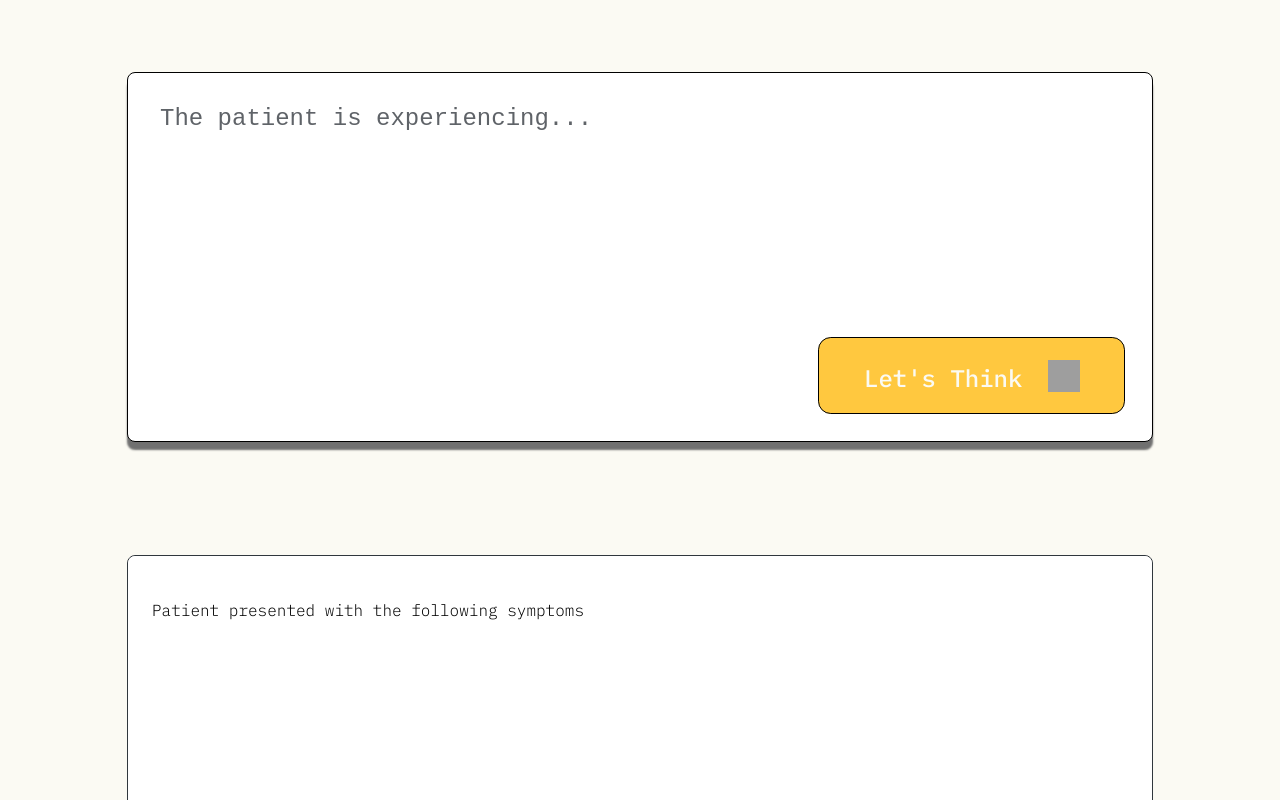
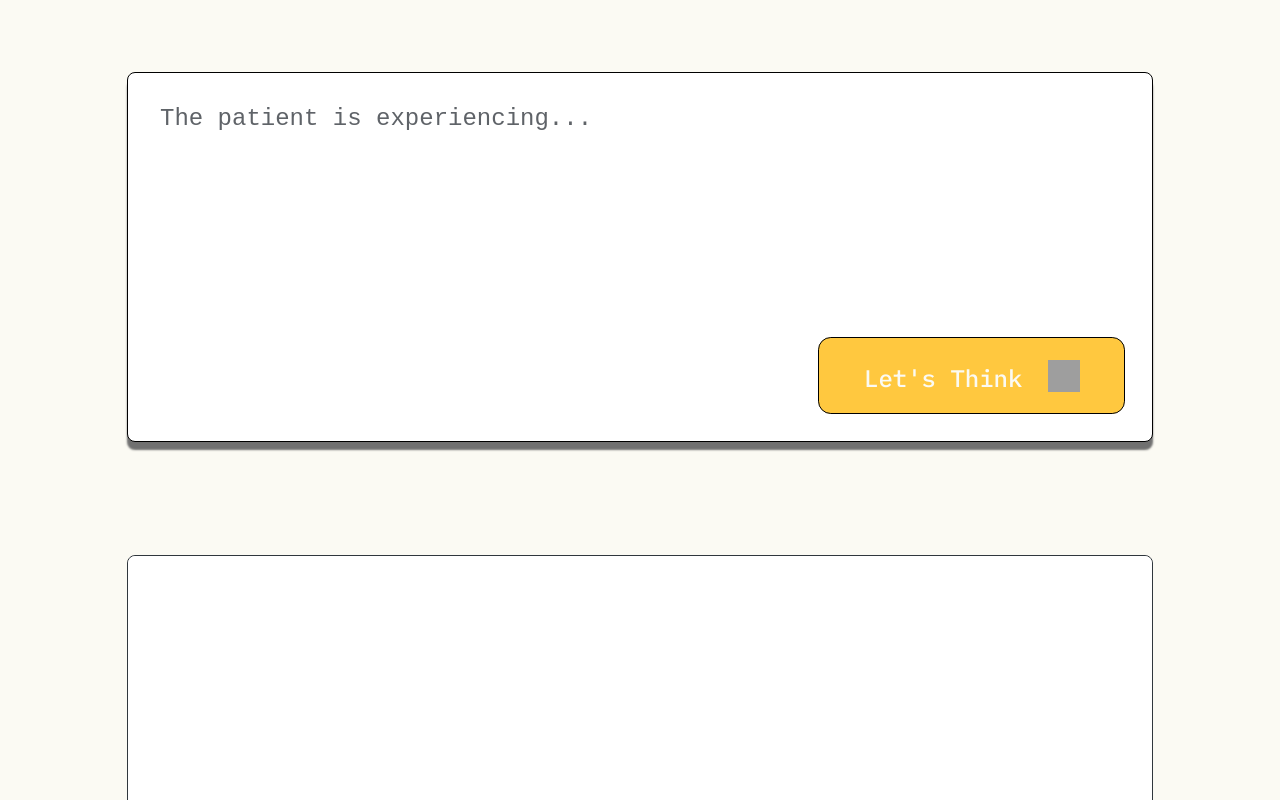
Before and after one commit to aneeshe/MedGPT-maybe, a Next.js app: page / in a window 1280 px wide. Shown: the top 800 px of the page. Built offline with nearby package versions, Linux system fonts and the light colour scheme; grey boxes are pictures that could not be loaded.

Commit message:
deleted default message

```diff
--- a/pages/index.js
+++ b/pages/index.js
@@ -17,7 +17,7 @@ export default function Home() {
   const [loading, setLoading] = useState(false);
   const [messages, setMessages] = useState([
     {
-      message: "Patient presented with the following symptoms",
+      message: "",
       type: "apiMessage",
     },
   ]);
```
